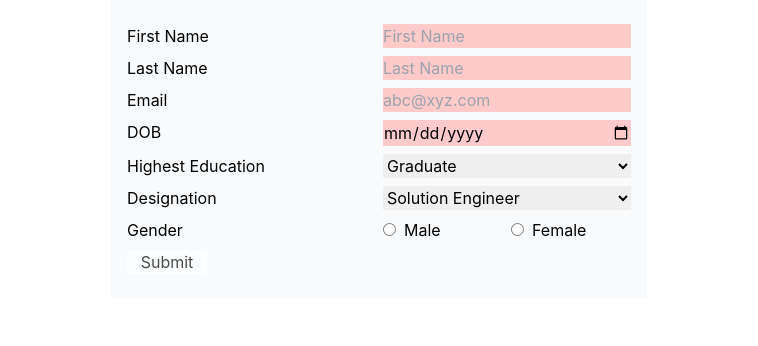
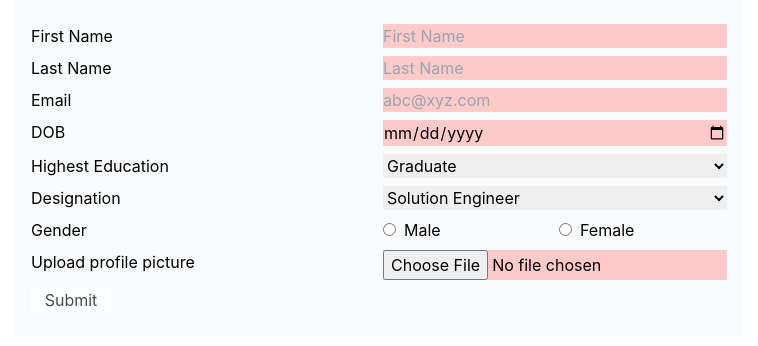
Before and after one commit to Nishith1998/React-Learning, a React (Create React App) app: page / in a window 1280 px wide. Shown: the top 346 px of the page, without its empty margins (261-1019 px from the left). Built offline with nearby package versions, Linux system fonts and the light colour scheme.

Commit message:
Types + constants

```diff
--- a/src/components/Form/Form.tsx
+++ b/src/components/Form/Form.tsx
@@ -1,125 +1,36 @@
 import { useEffect, useState } from "react";
-import { formField } from "../../models/types";
 import { Card } from "../UI/Card/Card";
 import { GenericForm } from "../UI/FormField/GenericForm";
+import { formFields as formFieldsConstant } from "../../models/constants";
+import { formField, formValueType } from "../../models/types";
 
-const formFields: formField[] = [
-  {
-    id: "firstName",
-    type: "input",
-    label: "First Name",
-    attributes: { id: "firstName", type: "text", placeholder: "First Name" },
-    isValid: (value: string) => {
-      return value ? value.trim().length > 3 : false;
-    },
-  },
-  {
-    id: "lastName",
-    type: "input",
-    label: "Last Name",
-    attributes: { id: "lastName", type: "text", placeholder: "Last Name" },
-    isValid: (value: string) => {
-      return value ? value.trim().length > 3 : false;
-    },
-  },
-  {
-    id: "email",
-    type: "input",
-    label: "Email",
-    attributes: { id: "email", type: "email", placeholder: "abc@xyz.com" },
-    isValid: (value: string) => {
-      return value
-        ? /^[a-zA-Z0-9.!#$%&'*+/=?^_`{|}~-]+@[a-zA-Z0-9-]+(?:\.[a-zA-Z0-9-]+)*$/.test(
-            value.trim()
-          )
-        : false;
-    },
-  },
-  {
-    id: "dob",
-    type: "input",
-    label: "DOB",
-    attributes: { id: "email", type: "date", placeholder: "dd/mm/yyyy" },
-    isValid: (value: string) =>
-      new Date().getFullYear() - new Date(value).getFullYear() > 18,
-  },
-  {
-    id: "highestEducation",
-    type: "dropdown",
-    label: "Highest Education",
-    attributes: { id: "highestEducation", placeholder: "Select one option" },
-    options: [
-      { label: "Graduate", value: "graduate" },
-      { label: "10th", value: "10th" },
-    ],
-    isValid: (value: string) => value.trim().length !== 0,
-  },
-  {
-    id: "designation",
-    type: "dropdown",
-    label: "Designation",
-    attributes: { id: "designation" },
-    options: [
-      { label: "Solution Engineer", value: "solutionEngineer" },
-      { label: "Sr Solution Engineer", value: "srSolutionEngineer" },
-    ],
-    isValid: (value: string) => value.trim().length !== 0,
-  },
-  {
-    id: "gender",
-    type: "radio",
-    label: "Gender",
-    attributes: { type: "radio" },
-    options: [
-      { label: "Male", value: "male" },
-      { label: "Female", value: "female" },
-    ],
-    isValid: (value: string) => value.trim().length !== 0,
-  },
-  // {
-  //   id: "profilePic",
-  //   type: "input",
-  //   label: "Upload profile picture",
-  //   attributes: { type: "file" },
-  //   isValid: (value: string) => value.trim().length !== 0,
-  // },
-  {
-    id: "submitButton",
-    type: "button",
-    label: "Submit",
-    classes: "bg-blue-200 w-20",
-    attributes: { id: "submitButton", type: "submit" },
-    isValid: (value: string) => true
-  },
-];
-
-export const Form = (props: any) => {
-  console.log("Form: props", props);
-  const onSubmit = (formValue: { [key: string]: string }) => {
+export const Form = (props: { onAddUser: (userInfo: formValueType) => void; formValue: formValueType; }) => {
+  const onSubmit = (formValue: formValueType ): void => {
     console.log(formValue);
     props.onAddUser({
       ...formValue,
-      name: formValue.firstName + formValue.lastName,
+      // name: formValue.firstName + formValue.lastName,
     });
   };
 
-  const [newValue, setNewValue] = useState(formFields.map(fields => {
-    fields.value = props.formValue[fields.id];
-    return fields;
-  }));
+  const [formFields, setFormFields] = useState<formField<formValueType>[]>(
+    formFieldsConstant.map((fields: formField<formValueType>) => {
+      fields.value = props.formValue[fields.id];
+      return fields;
+    })
+  );
+
   useEffect(() => {
-    console.log();
-    const newValue = formFields.map((fields) => {
+    const newValue = formFieldsConstant.map((fields: formField<formValueType>): formField<formValueType> => {
       fields.value = props.formValue[fields.id];
       return fields;
     });
-    setNewValue(newValue);
-    console.log("newVla", newValue);
+    setFormFields(newValue);
   }, [props.formValue]);
 
   return (
     <Card className="flex-col bg-slate-50">
-      <GenericForm formFields={newValue} onSubmit={onSubmit} />
+      <GenericForm formFields={formFields} onSubmit={onSubmit} />
     </Card>
   );
 };
--- a/src/components/UI/FormField/FormField.tsx
+++ b/src/components/UI/FormField/FormField.tsx
@@ -6,9 +6,10 @@ export const FormField = (props: any) => {
   const onInputChangeHandler = (
     label: string,
     value: string,
-    isValid: boolean
+    isValid: boolean,
+    type?: string
   ) => {
-    props.onInputChange(label, value, isValid);
+    props.onInputChange(label, value, isValid, type);
   };
 
   const isFormValid = () => {
@@ -21,13 +22,18 @@ export const FormField = (props: any) => {
         <label htmlFor={props.attributes.id}>{props.label}</label>
         <input
           {...props.attributes}
-          value={props.form[props.id].value}
-          onChange={(event: ChangeEvent<HTMLInputElement>) =>
+          value={props.attributes.type === 'file' ? '' : props.form[props.id].value}
+          onChange={(event: ChangeEvent<HTMLInputElement>) => {
+            if(props.attributes.type === 'file') {
+              let url = event.target.files?.[0] ? URL.createObjectURL(event.target.files[0]) : '';
+              console.log(url);
+            }
             onInputChangeHandler(
               props.id,
               event.target.value,
-              props.isValid(event.target.value)
-            )
+              props.isValid(event.target.value),
+              props.attributes.type
+            )}
           }
           className={
             props.form[props.id].isValid === false ? "bg-red-200" : "bg-white"
@@ -50,7 +56,7 @@ export const FormField = (props: any) => {
             )
           }
         >
-          <option disabled>
+          <option disabled selected>
             Select an option
           </option>
           {props.options.map((option: { label: string; value: string }) => (
--- a/src/components/UI/FormField/GenericForm.tsx
+++ b/src/components/UI/FormField/GenericForm.tsx
@@ -1,49 +1,63 @@
 import { FormEvent, useEffect, useState } from "react";
-import { formField } from "../../../models/types";
+import { FormStructureType, formField, formValueType } from "../../../models/types";
 import { FormField } from "./FormField";
 import { Card } from "../Card/Card";
+import { FROM_STRUCTURE_INITIAL, INITIAL_FORM_VALUE } from "../../../models/constants";
 
-export const GenericForm = (props: { formFields: formField[], onSubmit: any }) => {
-  type FormStructureType = {
-    [key: string]: { value: string; isValid: boolean | null };
-  };
+// type FormStructureType = {
+//   [key: string]: { value: string; isValid: boolean | null };
+// };
 
-  const formStructureInitial: FormStructureType = {};
-  props.formFields.forEach(ele => {
-    formStructureInitial[ele.id] = {value: ele.value ?? '', isValid: ele.type === 'button' ? true : ele.isValid?.(ele.value ?? '') ?? null}
+export const GenericForm = (props: {
+  formFields: formField<formValueType>[],
+  onSubmit: ((formValue: formValueType) => void)
+}) => {
+  const formStructureInitial: FormStructureType<formValueType> = FROM_STRUCTURE_INITIAL;
+  props.formFields.forEach((ele) => {
+    formStructureInitial[ele.id] = {
+      value: ele.value ?? "",
+      isValid:
+        ele.type === "button" ? true : ele.isValid?.(ele.value ?? "") ?? null,
+    };
   });
-  const [form, setForm] = useState(formStructureInitial);
+  const [form, setForm] = useState<FormStructureType<formValueType>>(formStructureInitial);
 
   useEffect(() => {
-    const formStructureModified: FormStructureType = {}
-    props.formFields.forEach(ele => {
-      formStructureModified[ele.id] = {value: ele.value ?? '', isValid: ele.isValid?.(ele.value ?? '') ?? null}
+    const formStructureModified: FormStructureType<formValueType> = FROM_STRUCTURE_INITIAL;
+    props.formFields.forEach((ele) => {
+      formStructureModified[ele.id] = {
+        value: ele.value ?? "",
+        isValid: ele.isValid?.(ele.value ?? "") ?? null,
+      };
     });
-    console.log("GenericForm: useEffect", formStructureModified)
+    console.log("GenericForm: useEffect", formStructureModified);
     setForm(formStructureModified);
-  },[props.formFields])
+  }, [props.formFields]);
 
   const onInputChange = (label: string, value: string, isValid: boolean) => {
     setForm((prevForm) => {
-      console.log("GenericForm: setForm",{ ...prevForm, [label]: { value: value, isValid: isValid } })
+      console.log("GenericForm: setForm", {
+        ...prevForm,
+        [label]: { value: value, isValid: isValid },
+      });
       return { ...prevForm, [label]: { value: value, isValid: isValid } };
     });
   };
 
   const submitHandler = (event: FormEvent<HTMLFormElement>) => {
     event.preventDefault();
-    console.log("Form Value: ", form)
-    let obj: {[key: string]: string} = {};
-    for(let item in form) {
+    let obj: formValueType = INITIAL_FORM_VALUE;
+    for (let item in form) {
+      console.log(form[item]);
       obj[item] = form[item].value;
     }
     props.onSubmit(obj);
-  }
+  };
 
   return (
     <Card>
       <form onSubmit={submitHandler}>
-        {props.formFields.map((field: formField) => (
+        {props.formFields.map((field: formField<formValueType>) => (
           <FormField
             key={field.id}
             isValid={form[field.id].isValid}
--- /dev/null
+++ b/src/models/constants.ts
@@ -0,0 +1,115 @@
+import { formField, formValueType } from "./types";
+
+export const INITIAL_FORM_VALUE: formValueType = {
+  firstName: "",
+  lastName: "",
+  email: "",
+  dob: "",
+  highestEducation: "",
+  designation: "",
+  gender: "",
+  profilePic: "",
+  submitButton: "",
+};
+
+export const FROM_STRUCTURE_INITIAL = {
+    firstName: {value: '', isValid: null},
+    lastName: {value: '', isValid: null},
+    email: {value: '', isValid: null},
+    dob: {value: '', isValid: null},
+    highestEducation: {value: '', isValid: null},
+    designation: {value: '', isValid: null},
+    gender: {value: '', isValid: null},
+    profilePic: {value: '', isValid: null},
+    submitButton: {value: '', isValid: true},
+}
+
+export const formFields: formField<formValueType>[] = [
+  {
+    id: "firstName",
+    type: "input",
+    label: "First Name",
+    attributes: { id: "firstName", type: "text", placeholder: "First Name" },
+    isValid: (value: string) => {
+      return value ? value.trim().length > 3 : false;
+    },
+  },
+  {
+    id: "lastName",
+    type: "input",
+    label: "Last Name",
+    attributes: { id: "lastName", type: "text", placeholder: "Last Name" },
+    isValid: (value: string) => {
+      return value ? value.trim().length > 3 : false;
+    },
+  },
+  {
+    id: "email",
+    type: "input",
+    label: "Email",
+    attributes: { id: "email", type: "email", placeholder: "abc@xyz.com" },
+    isValid: (value: string) => {
+      return value
+        ? /^[a-zA-Z0-9.!#$%&'*+/=?^_`{|}~-]+@[a-zA-Z0-9-]+(?:\.[a-zA-Z0-9-]+)*$/.test(
+            value.trim()
+          )
+        : false;
+    },
+  },
+  {
+    id: "dob",
+    type: "input",
+    label: "DOB",
+    attributes: { id: "email", type: "date", placeholder: "dd/mm/yyyy" },
+    isValid: (value: string) =>
+      new Date().getFullYear() - new Date(value).getFullYear() > 18,
+  },
+  {
+    id: "highestEducation",
+    type: "dropdown",
+    label: "Highest Education",
+    attributes: { id: "highestEducation", placeholder: "Select one option" },
+    options: [
+      { label: "Graduate", value: "graduate" },
+      { label: "10th", value: "10th" },
+    ],
+    isValid: (value: string) => value.trim().length !== 0,
+  },
+  {
+    id: "designation",
+    type: "dropdown",
+    label: "Designation",
+    attributes: { id: "designation" },
+    options: [
+      { label: "Solution Engineer", value: "solutionEngineer" },
+      { label: "Sr Solution Engineer", value: "srSolutionEngineer" },
+    ],
+    isValid: (value: string) => value.trim().length !== 0,
+  },
+  {
+    id: "gender",
+    type: "radio",
+    label: "Gender",
+    attributes: { type: "radio" },
+    options: [
+      { label: "Male", value: "male" },
+      { label: "Female", value: "female" },
+    ],
+    isValid: (value: string) => value.trim().length !== 0,
+  },
+  {
+    id: "profilePic",
+    type: "input",
+    label: "Upload profile picture",
+    attributes: { type: "file" },
+    isValid: (value: string) => value.trim().length !== 0,
+  },
+  {
+    id: "submitButton",
+    type: "button",
+    label: "Submit",
+    classes: "bg-blue-200 w-20",
+    attributes: { id: "submitButton", type: "submit" },
+    isValid: (value: string) => true,
+  },
+];
```
Also changed, not shown: src/components/Layout/Layout.tsx (+10 -31 lines), src/models/types.ts (+20 -4 lines).
